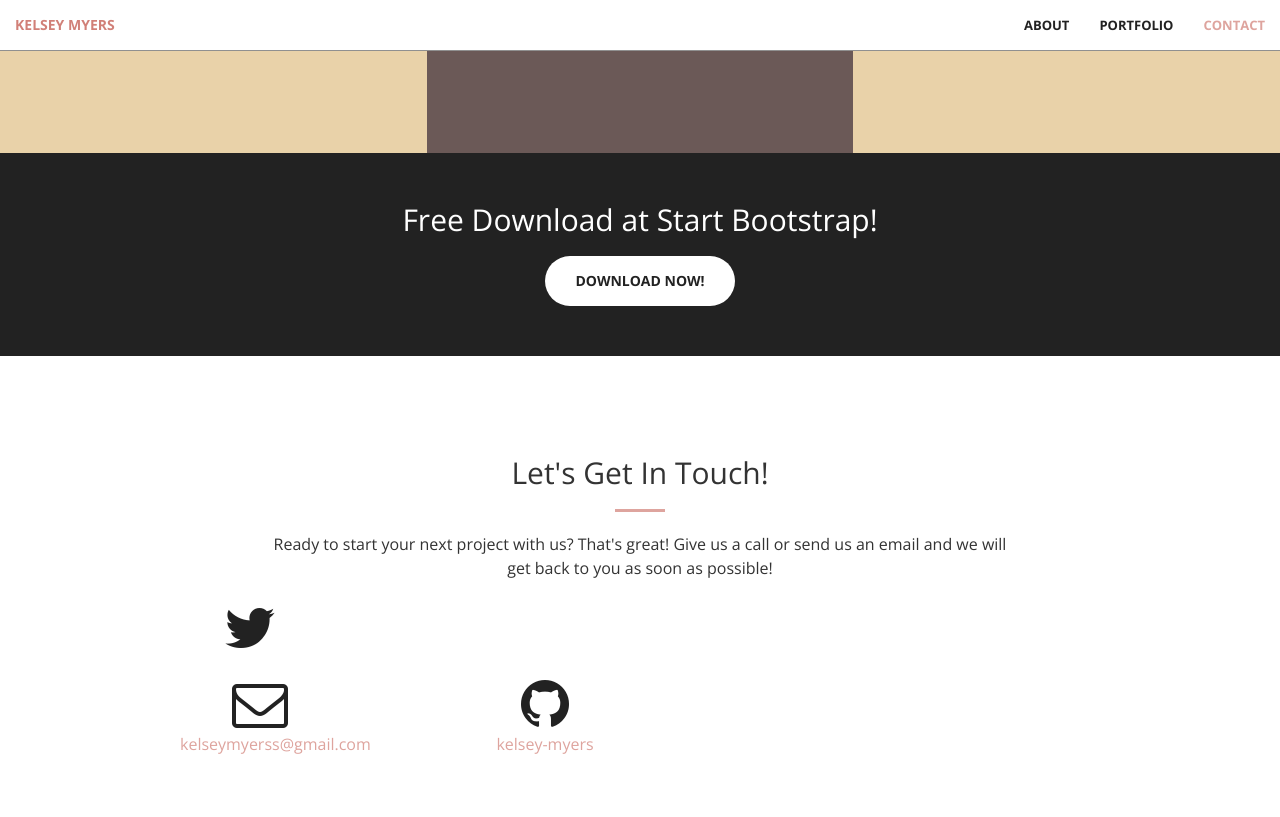
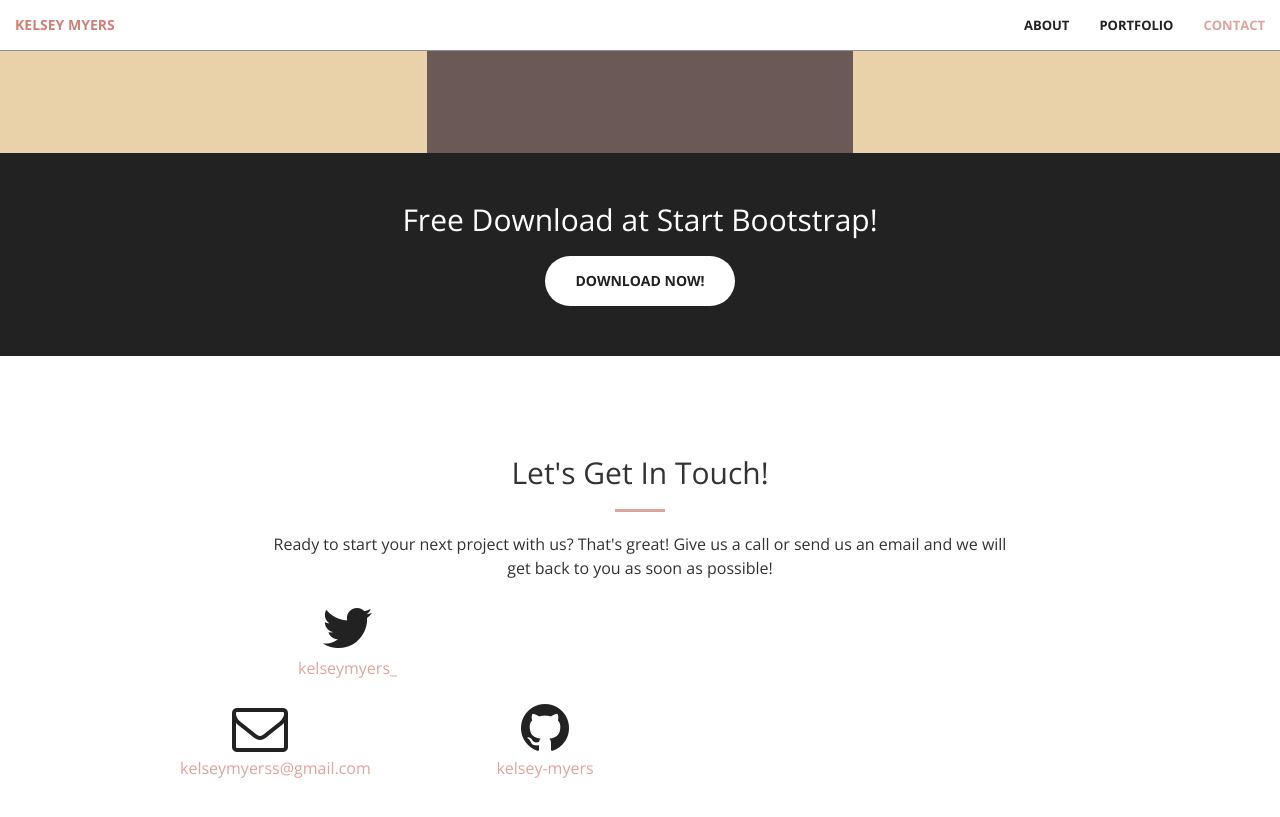
Before and after one commit to kelsey-myers/github-pages, a Jekyll site: the page built from index.html, in a window 1280 px wide and 900 px high, scrolled down 1624 px. Shown: the top 817 px of the window. Built offline with Jekyll 4.4.1, drawn with Linux system fonts in a browser that asks for light colours.

Commit message:
Changes to contact section, added Twitter

```diff
--- a/_includes/contact.html
+++ b/_includes/contact.html
@@ -6,10 +6,10 @@
                 <hr class="primary">
                 <p>Ready to start your next project with us? That's great! Give us a call or send us an email and we will get back to you as soon as possible!</p>
             </div>
-	<div class="col-lg-2 col-lg-offset-1 text-center">
-            <a href="https://github.com/{{ site.github_username }}">
-            <i class="fa fa-twitter fa-3x wow bounceIn" data-wow-delay=".1s"></i>
-                <p>{{ site.twitter }}</p>
+	        <div class="col-lg-2 col-lg-offset-2 text-center">
+            <a href="https://twitter.com/{{ site.twitter_username }}">
+                <i class="fa fa-twitter fa-3x wow bounceIn" data-wow-delay=".1s"></i>
+                <p>{{ site.twitter_username }}</p>
             </a>
         </div>
                 </div>
```
